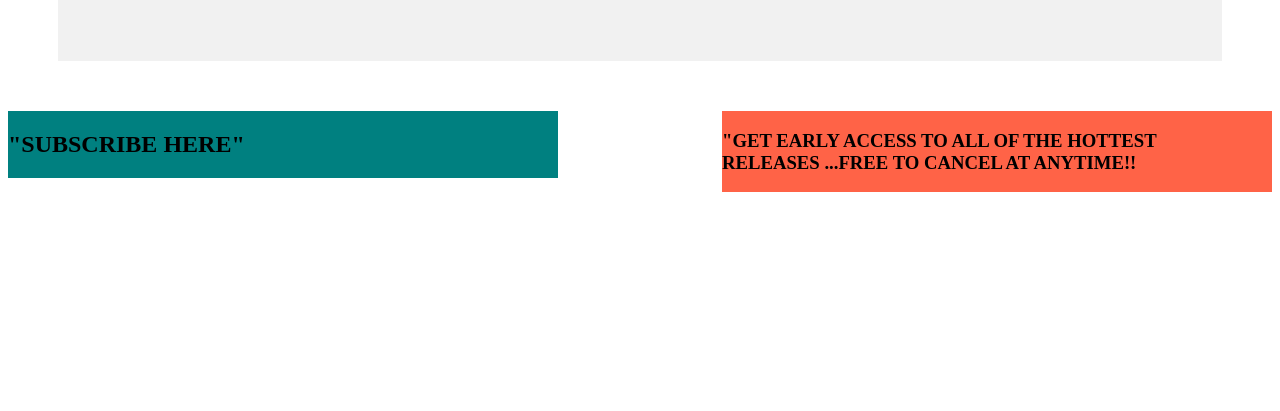
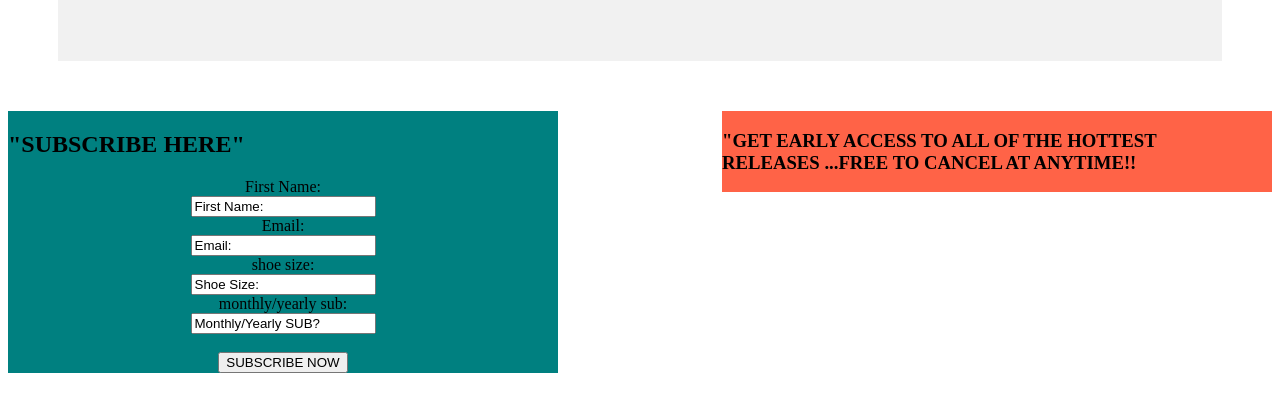
Before and after one commit to Stephmarsjs/landing_page, a plain HTML site: page index.html in a window 1280 px wide. Shown: the part 189-600 px from the top of the page. Drawn offline with Linux system fonts and the light colour scheme.

Commit message:
created a simple form in HTML

```diff
--- a/index.html
+++ b/index.html
@@ -12,10 +12,23 @@
     <div class="header">
         <h1>"SNEAKERS"</h1>
     </div>
-    <div class="column">
+    <div class="row">
         <h2>"SUBSCRIBE HERE"</h2>
+    <center><form>
+            <label for="fname">First Name:</label><br>
+            <input type="text" id="fname" name="fname" value="First Name:"><br>
+            <label for="email">Email:</label><br>
+            <input type="text" id="email" name="email" value="Email:"><br>
+            <label for="shoesz">shoe size:</label><br>
+            <input type="text" id=shoesz name="shoesz" value="Shoe Size:"><br>
+            <label for="subscription">monthly/yearly sub:</label><br>
+            <input type="text" id="subscription" name="subscription" value="Monthly/Yearly SUB?"><br><br>
+            <button>SUBSCRIBE NOW</button>
+        </center>
+
+        </form>
     </div>
-    <div class="column-2">
+    <div class="row-2">
         <h3>"GET EARLY ACCESS TO ALL OF THE HOTTEST<br>
             RELEASES ...FREE TO CANCEL AT ANYTIME!!
         </h3>
--- a/style.css
+++ b/style.css
@@ -5,13 +5,13 @@
     text-align: center;
 }
 
-.column {
+.row {
     float: left;
     width: 550px;
     background-color: teal ;
 }
 
-.column-2 {
+.row-2 {
     float: right;
     width: 550px;
     background-color: tomato;
```
